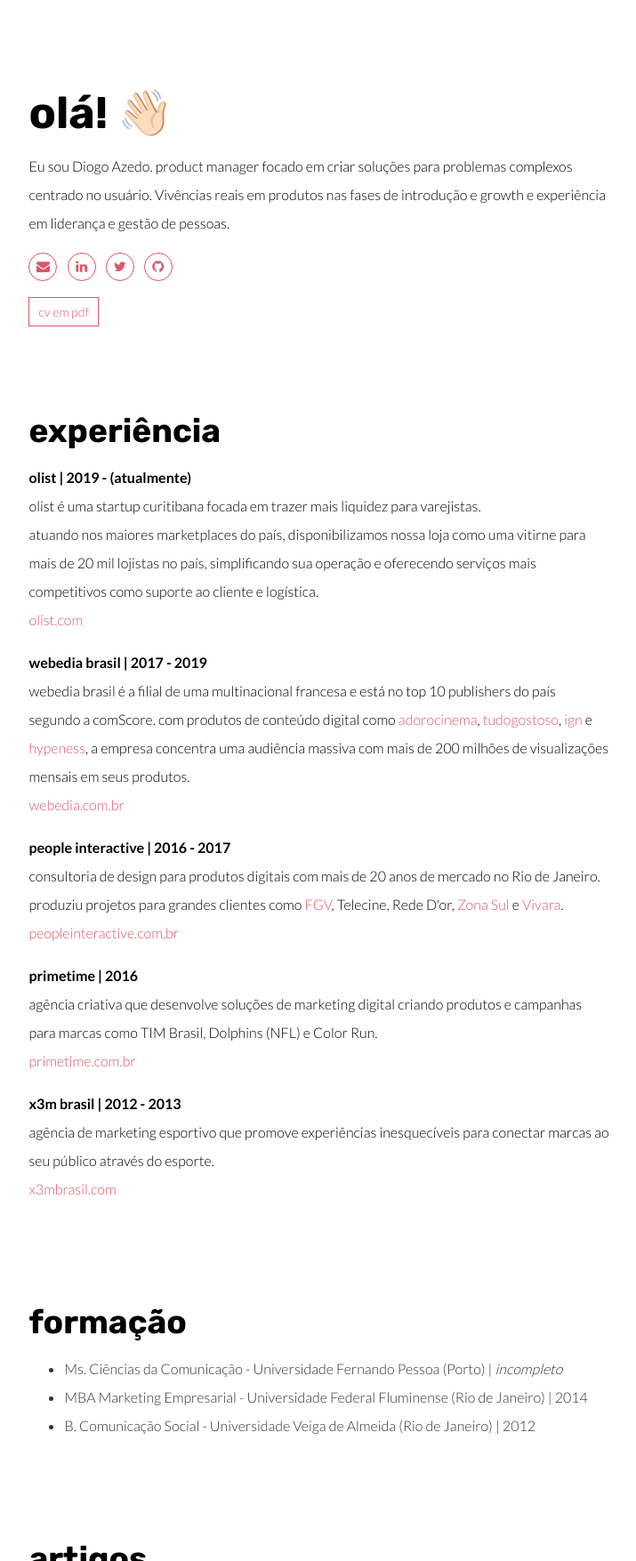
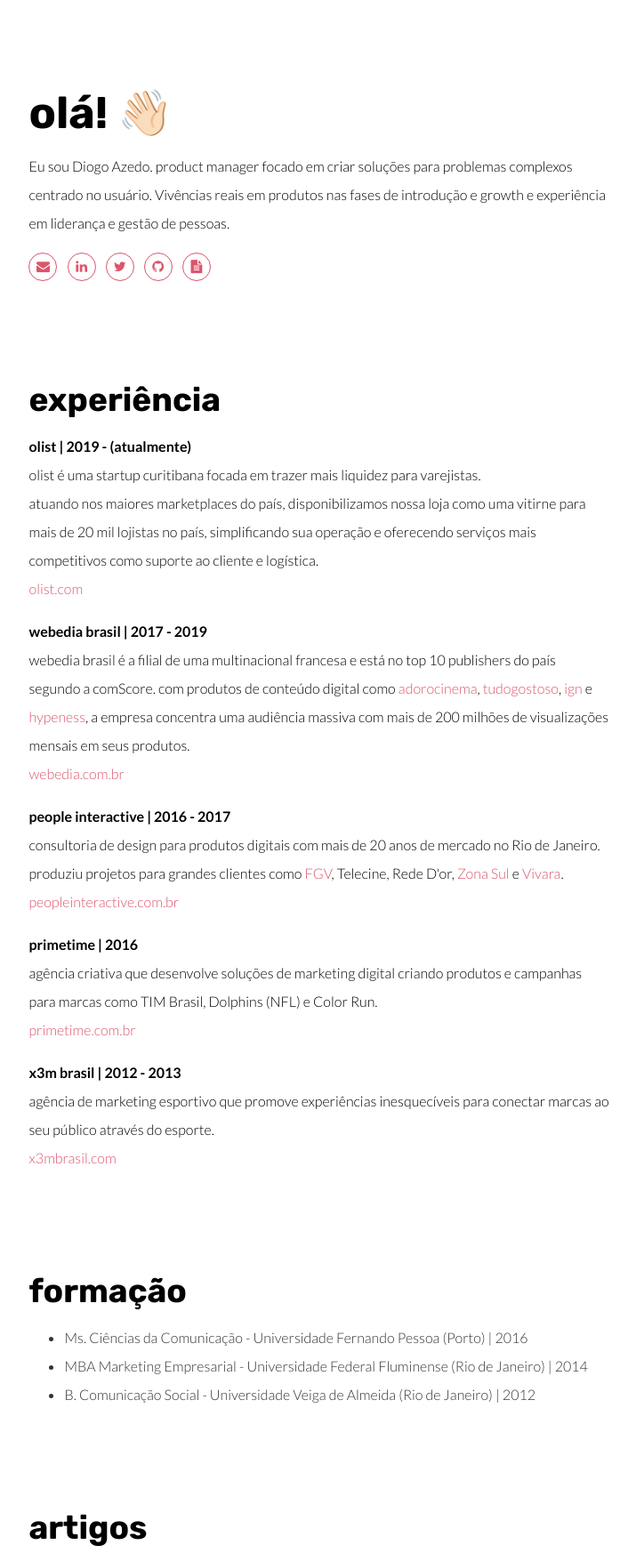
Before and after one commit to diogoazedo/diogoazedo, a plain HTML site: page index.html in a window 1280 px wide. Shown: the part 67-1822 px from the top of the page at 89% size, without its empty margins (150-865 px from the left). Drawn offline with Linux system fonts and the light colour scheme.

Commit message:
some chantes on index file

```diff
--- a/index.html
+++ b/index.html
@@ -52,8 +52,10 @@
               <a href="https://github.com/diogoazedo/" class="fa-icon" target="_blank" title="meu perfil no github">
                 <i class="fa fa-github" aria-hidden="true"></i>
             </a>
+            <a href="https://docs.google.com/document/d/189__JNW3TWqeY8DEd6pMz0VYXgPuWRkp97IYRDZPrNw/edit?usp=sharing" class="fa-icon" target="_blank" title="cv">
+              <i class="fa fa-file-text" aria-hidden="true"></i>
+          </a>
           </p>
-          <a href="./cv_diogoazedo.pdf" class="btn btn-info btn-sm" title="cv diogo azedo" download>cv em pdf</a>
           </div>
           <div class="text-content">
             <h2>experiência</h2>
@@ -90,7 +92,7 @@
           <div class="text-content">
             <h2>formação</h2>
               <ul>
-                <li>Ms. Ciências da Comunicação - Universidade Fernando Pessoa (Porto) | <em>incompleto</em></li>
+                <li>Ms. Ciências da Comunicação - Universidade Fernando Pessoa (Porto) | 2016</li>
                 <li>MBA Marketing Empresarial - Universidade Federal Fluminense (Rio de Janeiro) | 2014</li>
                 <li>B. Comunicação Social - Universidade Veiga de Almeida (Rio de Janeiro) | 2012</li>
               </ul>
@@ -114,7 +116,7 @@
     </div>
   </div>
 </div>
-
+<!--
 <script>
   document.addEventListener("DOMContentLoaded", function (event) {
     navbarFixedTopAnimation();
@@ -129,6 +131,7 @@
       navActivePage();
     });
 </script>
+-->
  <script type="text/javascript" src="./main.4c6e144e.js"></script>
 </body>
 
```
